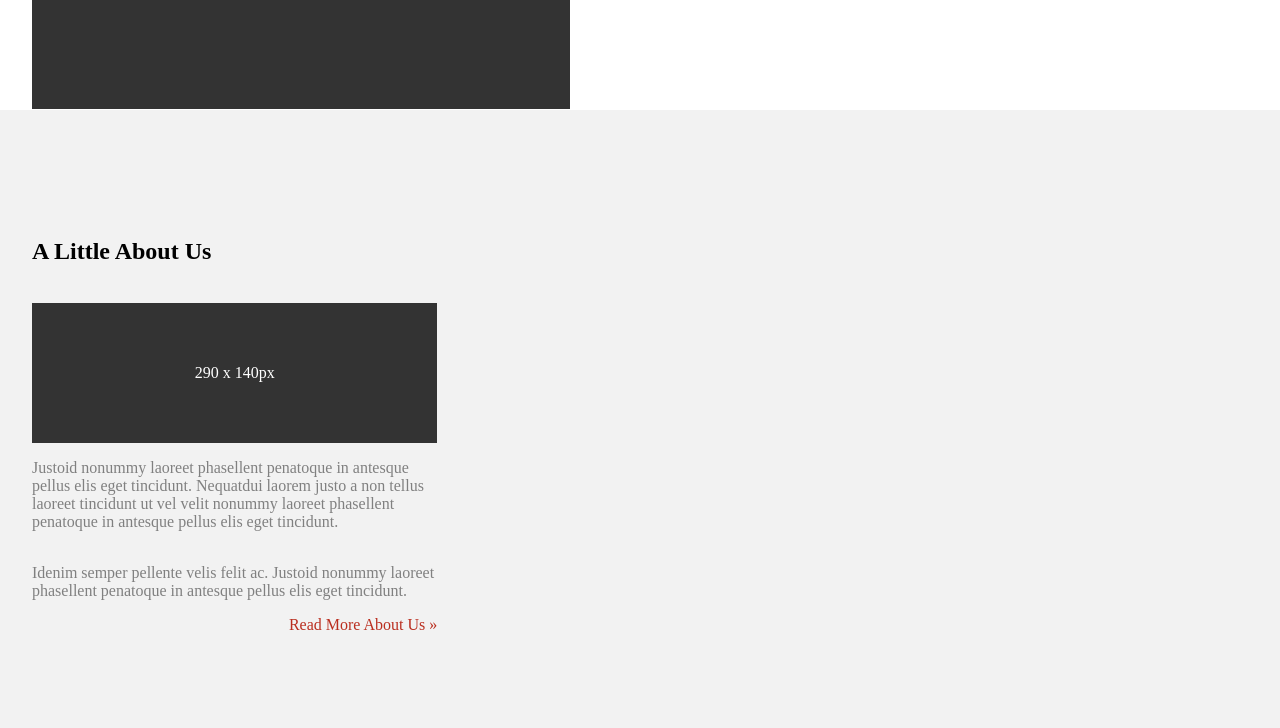
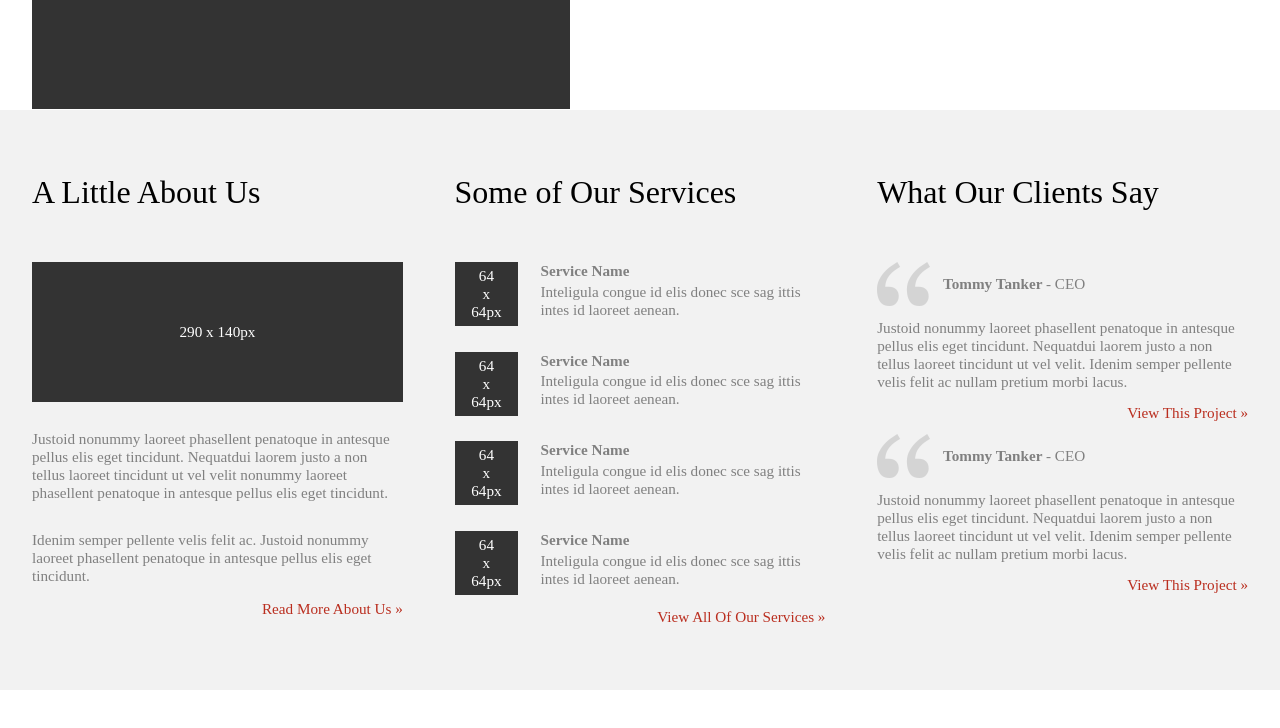
Before and after one commit to SakriyaDangol/M2D5A1, a plain HTML site: page index.html in a window 1280 px wide. Shown: the part 758-1486 px from the top of the page. After the commit the page ends 1448 px from the top, so only its background shows below. Drawn offline with Linux system fonts and the light colour scheme.

Commit message:
body commit

```diff
--- a/index.html
+++ b/index.html
@@ -116,9 +116,9 @@
 
             <div class="body-bg">
 
-                <div class="body-front">
+                <div class="body-front body-box">
 
-                    <p class="body-front-title">A Little About Us</p>
+                    <p class="body-front-title body-title">A Little About Us</p>
 
                     <div class="body-front-image">
                         290 x 140px
@@ -136,9 +136,109 @@
 
                 </div>
 
-                <div class="body-middle"></div>
+                <div class="body-middle body-box">
 
-                <div class="body-back"></div>
+                    <p class="body-middle-title body-title">Some of Our Services</p>
+
+                    <div class="body-middle-service">
+
+                        <div class="body-middle-service-image">64 <br> x <br> 64px</div>
+
+                        <div class="body-middle-service-text">
+
+                            <h4 class="service-name">Service Name</h4>
+
+                            <p>Inteligula congue id elis donec sce sag ittis intes id laoreet aenean. </p>
+
+                        </div>
+
+                    </div>
+
+                    <div class="body-middle-service">
+
+                        <div class="body-middle-service-image">64 <br> x <br> 64px</div>
+
+                        <div class="body-middle-service-text">
+
+                            <h4 class="service-name">Service Name</h4>
+
+                            <p>Inteligula congue id elis donec sce sag ittis intes id laoreet aenean. </p>
+
+                        </div>
+
+                    </div>
+
+                    <div class="body-middle-service">
+
+                        <div class="body-middle-service-image">64 <br> x <br> 64px</div>
+
+                        <div class="body-middle-service-text">
+
+                            <h4 class="service-name">Service Name</h4>
+
+                            <p>Inteligula congue id elis donec sce sag ittis intes id laoreet aenean. </p>
+
+                        </div>
+
+                    </div>
+
+                    <div class="body-middle-service" style="padding-bottom: 1vw;">
+
+                        <div class="body-middle-service-image">64 <br> x <br> 64px</div>
+
+                        <div class="body-middle-service-text">
+
+                            <h4 class="service-name">Service Name</h4>
+
+                            <p>Inteligula congue id elis donec sce sag ittis intes id laoreet aenean. </p>
+
+                        </div>
+
+                    </div>
+
+                    <p class="body-middle-more">View All Of Our Services »</p>
+
+                </div>
+
+                <div class="body-back body-box">
+
+                    <p class="body-back-title body-title">What Our Clients Say</p>
+
+                    <div class="body-back-box one">
+
+                        <div class="body-back-name">
+                            <img src="images/Composite Path.png" alt="comma">
+                            <h4>Tommy Tanker <position>- CEO</position></h4>
+                        </div>
+
+                        <p class="body-back-text">
+                            Justoid nonummy laoreet phasellent penatoque in antesque pellus elis eget tincidunt. Nequatdui laorem justo a non tellus laoreet tincidunt ut vel velit. Idenim semper pellente velis felit ac nullam pretium morbi lacus.
+                        </p>
+
+                        <p class="body-back-more">
+                            View This Project »
+                        </p>
+
+                    </div>
+
+                    <div class="body-back-box">
+
+                        <div class="body-back-name">
+                            <img src="images/Composite Path.png" alt="comma">
+                            <h4>Tommy Tanker <position>- CEO</position></h4>
+                        </div>
+
+                        <p class="body-back-text">
+                            Justoid nonummy laoreet phasellent penatoque in antesque pellus elis eget tincidunt. Nequatdui laorem justo a non tellus laoreet tincidunt ut vel velit. Idenim semper pellente velis felit ac nullam pretium morbi lacus.
+                        </p>
+
+                        <p class="body-back-more">
+                            View This Project »
+                        </p>
+
+                    </div>
+
+                </div>
 
             </div>
 
--- a/style.css
+++ b/style.css
@@ -219,12 +219,13 @@
 .body-front{
     width: 100%;
     padding: 5vw 0;
+    font-size: 95%;
 }
 
-.body-front-title{
+.body-title{
     font-size: x-large;
     font-weight: bold;
-    padding-bottom: 3vw;
+    padding-bottom: 8vw;
 }
 
 .body-front-image{
@@ -245,20 +246,88 @@
     display: flex;
     justify-content: flex-end;
     color: #ba2e1f;
+    cursor: pointer;
 }
 
 .body-middle{
-    background: turquoise;
     width: 100%;
     padding: 5vw 0;
 }
 
+.body-middle-service{
+    display: flex;
+    padding-bottom: 4%;
+    justify-content: space-between;
+    font-size: 95%;
+}
+
+.body-middle-service-image{
+    color: white;
+    background: #333333;
+    width: 32%;
+    height: 10vh;
+    display: flex;
+    align-items: center;
+    justify-content: center;
+    text-align: center;
+    margin-right: 6%;
+}
+
+.body-middle-service-text{
+    color: grey;
+}
+
+.body-middle-more{
+    font-size: 95%;
+    color: #ba2e1f;
+    display: flex;
+    justify-content: flex-end;
+    cursor: pointer;
+}
+
+.service-name{
+    padding-bottom: 1.5vw;
+}
+
 .body-back{
-    background: violet;
     width: 100%;
     padding: 5vw 0;
 }
 
+.body-back-box{
+    color: grey;
+    font-size: 95%;
+}
+
+.body-back-name img{
+    padding-right: 3vw;
+}
+
+.body-back-box, .one{
+    padding-bottom: 7vw;
+}
+
+.body-back-name{
+    display: flex;
+    flex-direction: row;
+    align-items: center;
+    padding-bottom: 3vw;
+}
+
+position{
+    font-weight: normal;
+}
+
+.body-back-text{
+    padding-bottom: 1vw;
+}
+
+.body-back-more{
+    color: #ba2e1f;
+    display: flex;
+    justify-content: flex-end;
+    cursor: pointer;
+}
 
 
 
@@ -301,6 +370,10 @@
         font-size: 370%;
     }
 
+    .body-wrapper{
+        padding: 0vw 0;
+    }
+
     .body-bg{
         width: 95%;
         margin: auto;
@@ -309,23 +382,54 @@
     }
 
     .body-front{
-        width: 50px;
         padding: 5vw 0;
-        flex-grow: 2;
+        width: 32%;
+    }
+
+    .body-title{
+        padding-bottom: 4vw;
+        font-size: larger;
+    }
+
+    .body-front-image{
+        margin-bottom: 1vw;
     }
 
     .body-middle{
         background: unset;
-        width: 50px;
         padding: 5vw 0;
-        flex-grow: 2;
+        width: 32%;
+    }
+
+    .body-middle-service{
+        padding-bottom: 2vw;
+    }
+
+    .body-middle-service-image{
+        width: 20vw;
+        height: 8vw;
+    }
+
+    .service-name{
+        padding-bottom: 1vw;
     }
 
     .body-back{
         background: unset;
-        width: 50px;
         padding: 5vw 0;
-        flex-grow: 2;
+        width: 32%;
+    }
+
+    .body-back-name img{
+        padding-right: 2vw;
+    }
+
+    .body-back-name{
+        padding-bottom: 1vw;
+    }
+
+    .body-back-box, .one{
+        padding-bottom: 1vw;
     }
 
 }
@@ -446,5 +550,32 @@
         font-size: large;
     }
 
+    .body-wrapper{
+        padding: 0vw 0;
+    }
+
+    .body-box{
+        width: 30.5%;
+    }
+
+    .body-title{
+        font-size: xx-large;
+        font-weight: lighter;
+        padding-bottom: 3vw 0;
+    }
+
+    .body-middle-service-image{
+        width: 90px;
+        height: 64px;
+    }
+
+    .service-name{
+        padding-bottom: 1%;
+    }
+
+    .body-back-name img{
+        padding-right: 1vw;
+    }
+
 
 }
```
